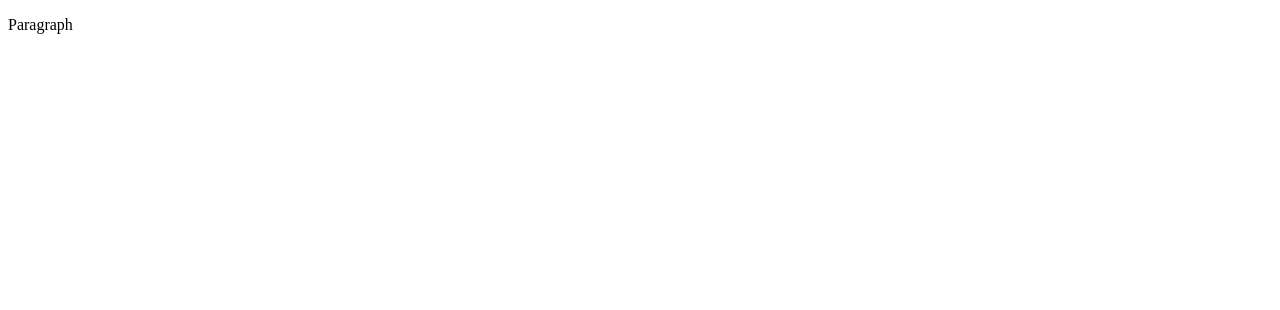
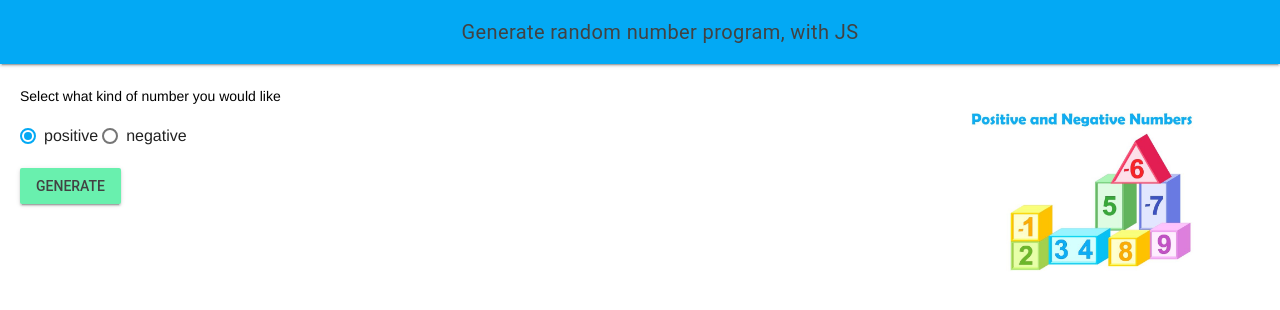
Before and after one commit to MTHS-ICD2O-1-2023/ICD2O-Unit-5-02-hai-tran-2, a plain HTML site: page index.html in a window 1280 px wide. Drawn offline with nearby package versions, Linux system fonts and the light colour scheme.

Commit message:
added first webpage

```diff
--- a/css/style.css
+++ b/css/style.css
@@ -1,4 +1,31 @@
-/* Created by: Mr. Coxall
-* Created on: Sep 2020
+/* Created by: Hai Tran
+* Created on: April 2024
 * This file contains the CSS for index.html
 */
+
+.mdl-layout__header-row {
+  align-items: center;
+  justify-content: center;
+}
+
+.mdl-layout__content {
+  padding-left: 15pt;
+  padding-right: 15pt;
+  padding-top: 15pt;
+}
+
+body {
+  background-color: #fff;
+}
+
+p {
+  color: rgb(0 0 0);
+  font-family: Helvetica, Arial, sans-serif;
+  font-size: 1.5rem;
+  padding-top: 5pt;
+}
+
+img {
+  float: right;
+  height: 200px;
+}
--- a/index.html
+++ b/index.html
@@ -1,9 +1,88 @@
 <!DOCTYPE html>
-<html>
+<html lang="en-ca">
   <head>
-    <title>Title</title>
+    <meta charset="utf-8" />
+    <meta name="description" content="Generate random number program, in JS" />
+    <meta name="keywords" content="mths, ICD2O" />
+    <meta name="author" content="Hai Tran" />
+    <meta name="viewport" content="width=device-width, initial-scale=1.0" />
+    <link rel="stylesheet" href="./css/style.css" />
+    <link
+      rel="stylesheet"
+      href="https://fonts.googleapis.com/icon?family=Material+Icons"
+    />
+    <link
+      rel="stylesheet"
+      href="https://code.getmdl.io/1.3.0/material.light_blue-green.min.css"
+    />
+    <link rel="apple-touch-icon" sizes="180x180" href="apple-touch-icon.png" />
+    <link rel="icon" type="image/png" sizes="32x32" href="favicon-32x32.png" />
+    <link rel="icon" type="image/png" sizes="16x16" href="favicon-16x16.png" />
+    <link rel="manifest" href="site.webmanifest" />
+    <title>Generate random number program, in JS</title>
   </head>
   <body>
-    <p>Paragraph</p>
+    <script defer src="https://code.getmdl.io/1.3.0/material.min.js"></script>
+    <script src="./js/script.js"></script>
+    <div class="mdl-layout mdl-js-layout mdl-layout--fixed-header">
+      <header class="mdl-layout__header">
+        <div class="mdl-layout__header-row">
+          <span class="mdl-layout-title"
+            >Generate random number program, with JS</span
+          >
+        </div>
+      </header>
+      <main class="mdl-layout__content">
+        <div class="image">
+          <img
+            src="images/positive_negative.jpg"
+            alt="positive_negative number"
+          />
+        </div>
+        <p>Select what kind of number you would like</p>
+        <form action="#">
+          <label
+            class="mdl-radio mdl-js-radio mdl-js-ripple-effect"
+            for="option-positive"
+          >
+            <input
+              type="radio"
+              id="option-positive"
+              class="mdl-radio__button"
+              name="options"
+              value="1"
+              checked
+            />
+            <span class="mdl-radio__label">positive</span>
+          </label>
+          <label
+            class="mdl-radio mdl-js-radio mdl-js-ripple-effect"
+            for="option-negative"
+          >
+            <input
+              type="radio"
+              id="option-negative"
+              class="mdl-radio__button"
+              name="options"
+              value="2"
+            />
+            <span class="mdl-radio__label">negative</span>
+          </label>
+          <br />
+          <br />
+          <button
+            class="mdl-button mdl-js-button mdl-button--raised mdl-js-ripple-effect mdl-button--accent"
+            onclick="generateRandomNumber()"
+          >
+            Generate
+          </button>
+        </form>
+        <br />
+        <br />
+        <div class="page-content-answer">
+          <div id="result"></div>
+        </div>
+      </main>
+    </div>
   </body>
 </html>
--- a/js/script.js
+++ b/js/script.js
@@ -1,5 +1,21 @@
 // Copyright (c) 2020 Mr. Coxall All rights reserved
 //
-// Created by: Mr. Coxall
-// Created on: Sep 2020
+// Created by: Hai Tran
+// Created on: April 2024
 // This file contains the JS functions for index.html
+
+"use strict"
+/**
+ * This function displays the slider value.
+ */
+function generateRandomNumber() {
+  const randomNumber = Math.floor(Math.random() * 6) + 1
+
+  const optionPositive = document.getElementById('option-positive').checked
+
+  if (optionPositive == true) {
+    document.getElementById("result").innerHTML = "The random number is : " + randomNumber
+  } else {
+    document.getElementById("result").innerHTML = "The random number is : -" + randomNumber
+  }
+}
```
Also changed, not shown: android-chrome-192x192.png (added), android-chrome-512x512.png (added), apple-touch-icon.png (added), favicon-16x16.png (added), favicon-32x32.png (added), favicon.ico (added), images/positive_negative.jpg (added), site.webmanifest (added), 2 other files.
